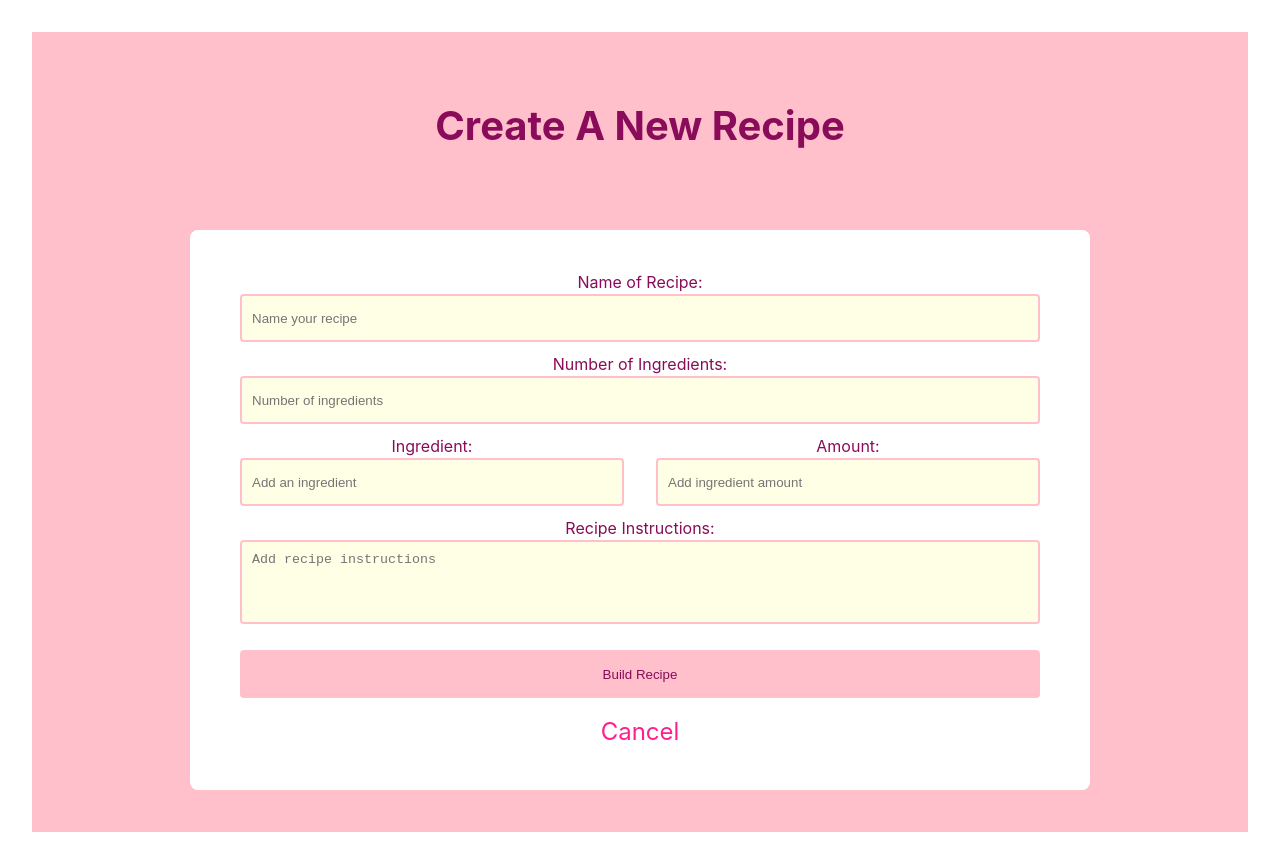
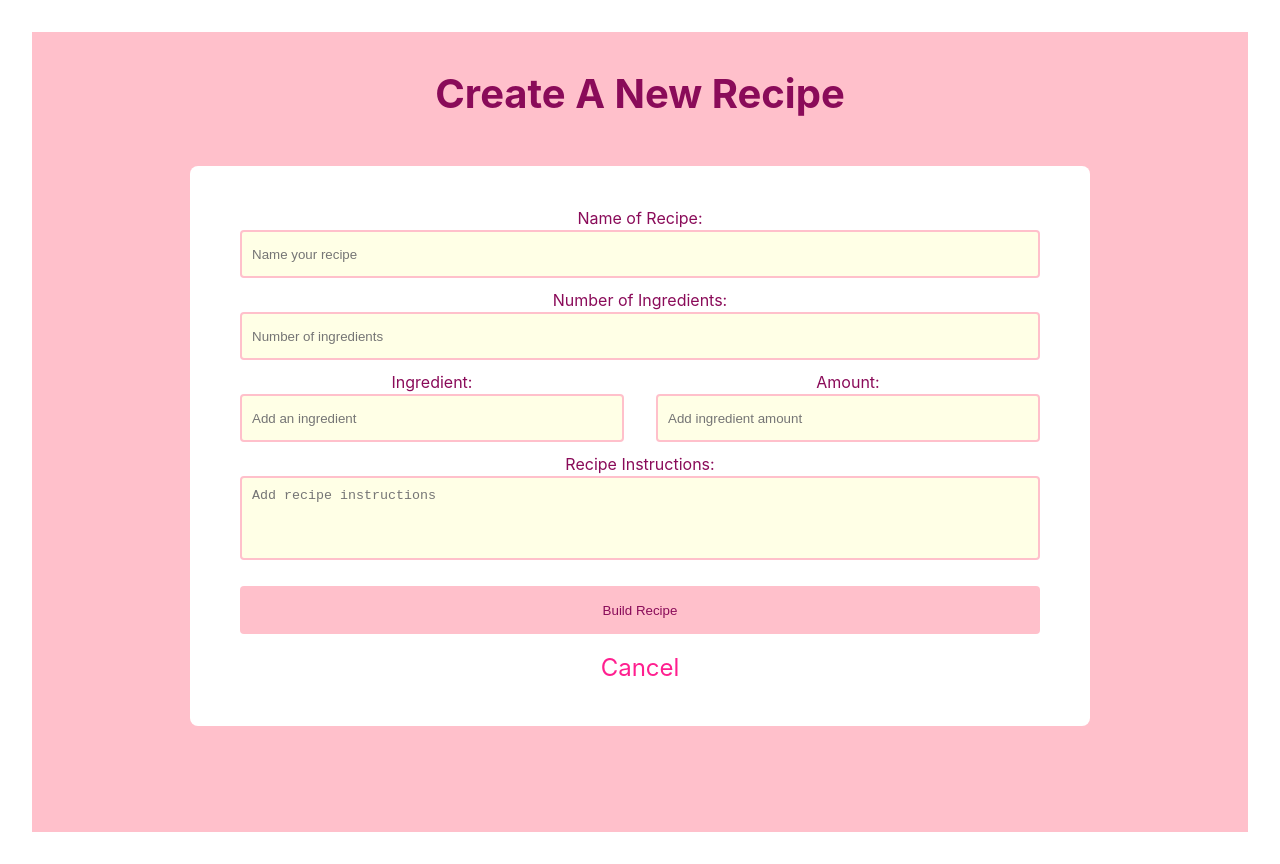
Before and after one commit to reganbrown/recipe-box, a React (Vite) app: page /CreateRecipe in a window 1280 px wide. Built offline with nearby package versions, Linux system fonts and the light colour scheme.

Commit message:
submit project

```diff
--- a/src/pages/CreateRecipe/CreateRecipe.scss
+++ b/src/pages/CreateRecipe/CreateRecipe.scss
@@ -28,7 +28,7 @@
   font-size: 2.5rem; /* Font size for the recipe name */
   margin-bottom: 10px;
   margin-top: 0;
-  padding: 4rem;
+  padding: 2rem;
 }
 
 .instructions {
```
